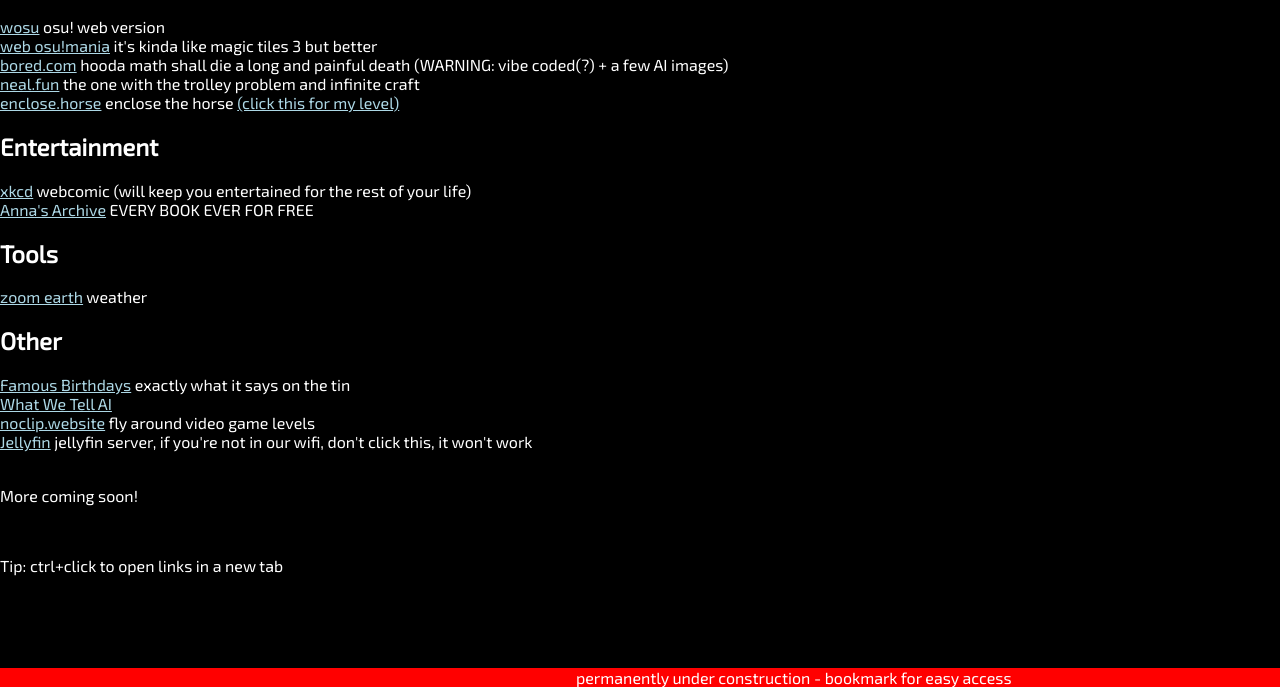
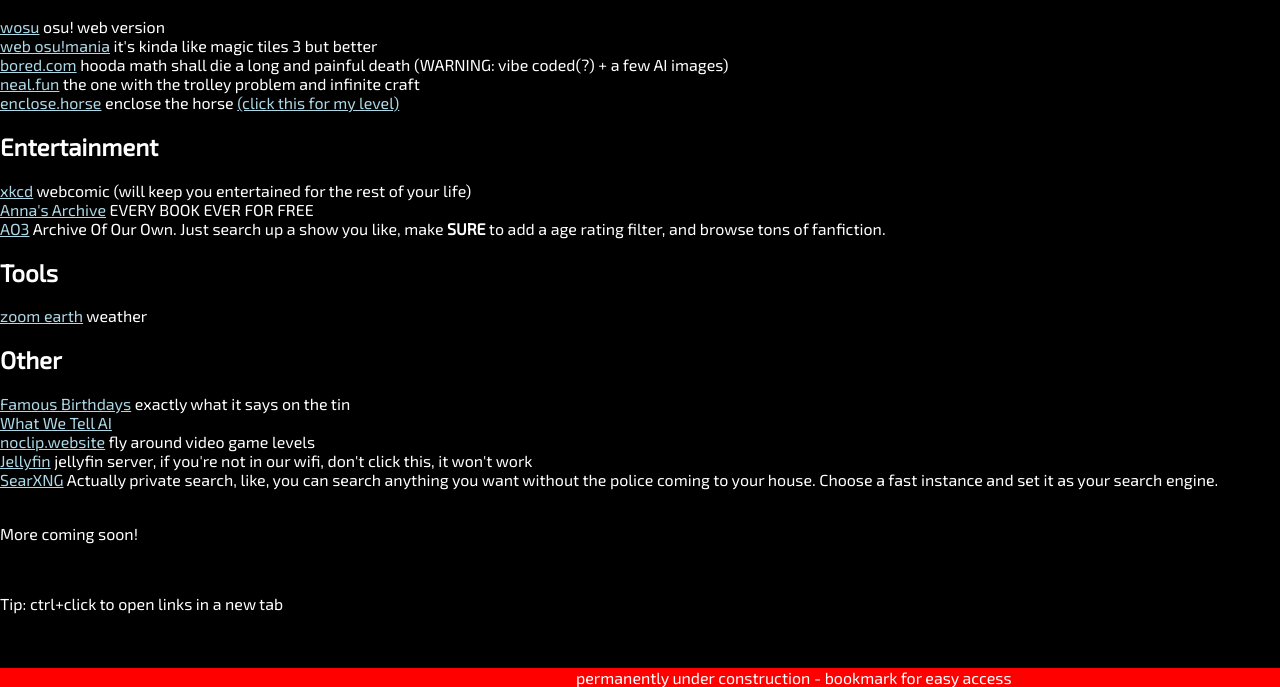
Before and after one commit to ImBadEZ/unblocked-sites, a plain HTML site: page index.html in a window 1280 px wide. Shown: the part 113-800 px from the top of the page. Drawn offline with Linux system fonts and the light colour scheme.

Commit message:
links to AO3 and SearXNG

```diff
--- a/index.html
+++ b/index.html
@@ -79,15 +79,22 @@ a {
         <h2>Entertainment</h2>
         <a href="https://xkcd.com">xkcd</a> webcomic (will keep you entertained for the rest of your life)<br>
         <a href="https://annas-archive.gl">Anna's Archive</a> EVERY BOOK EVER FOR FREE <br>
+        <a href="https://archiveofourown.org">AO3</a> Archive Of Our Own. Just search up a show you like, make <b>SURE</b> to add a age rating filter, and browse tons of fanfiction.<br>
 
         <h2>Tools</h2>
         <a href="https://zoom.earth">zoom earth</a> weather<br>
+
         <h2>Other</h2>
         <a href="https://famousbirthdays.com">Famous Birthdays</a> exactly what it says on the tin <br>
         <a href="https://www.whatwetellai.com/">What We Tell AI</a> <br>
         <a href="https://noclip.website">noclip.website</a> fly around video game levels <br>
 
         <a href="http://192.168.4.53:8096">Jellyfin</a> jellyfin server, if you're not in our wifi, don't click this, it won't work <br>
+
+        <a href="https://searx.space">SearXNG</a> Actually private search, like, you can search anything you want without the police coming to your house. Choose a fast instance and set it as your search engine.<br>
+
+
+
         <br><p>More coming soon!</p><br>
         <p>Tip: ctrl+click to open links in a new tab</p>
 
```
